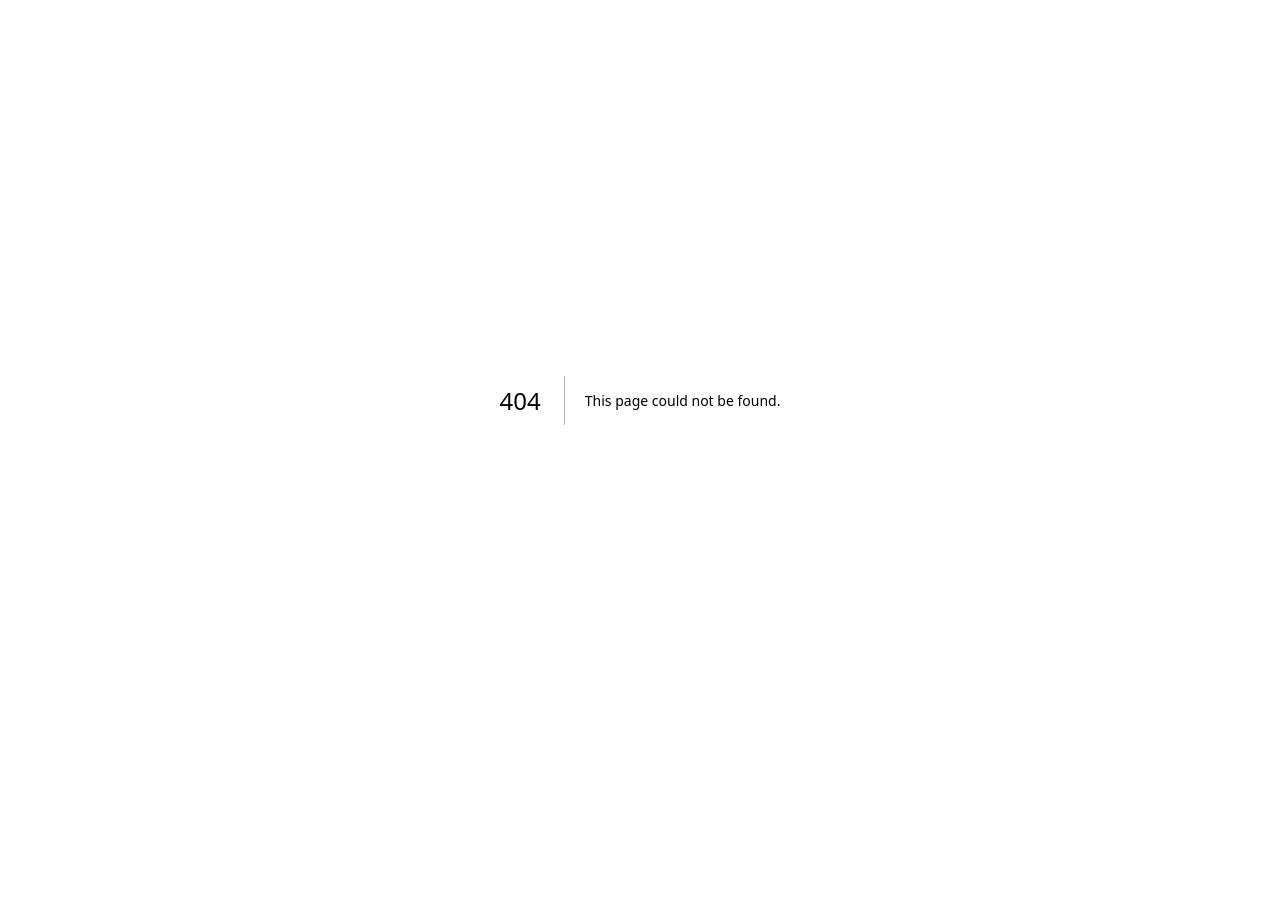
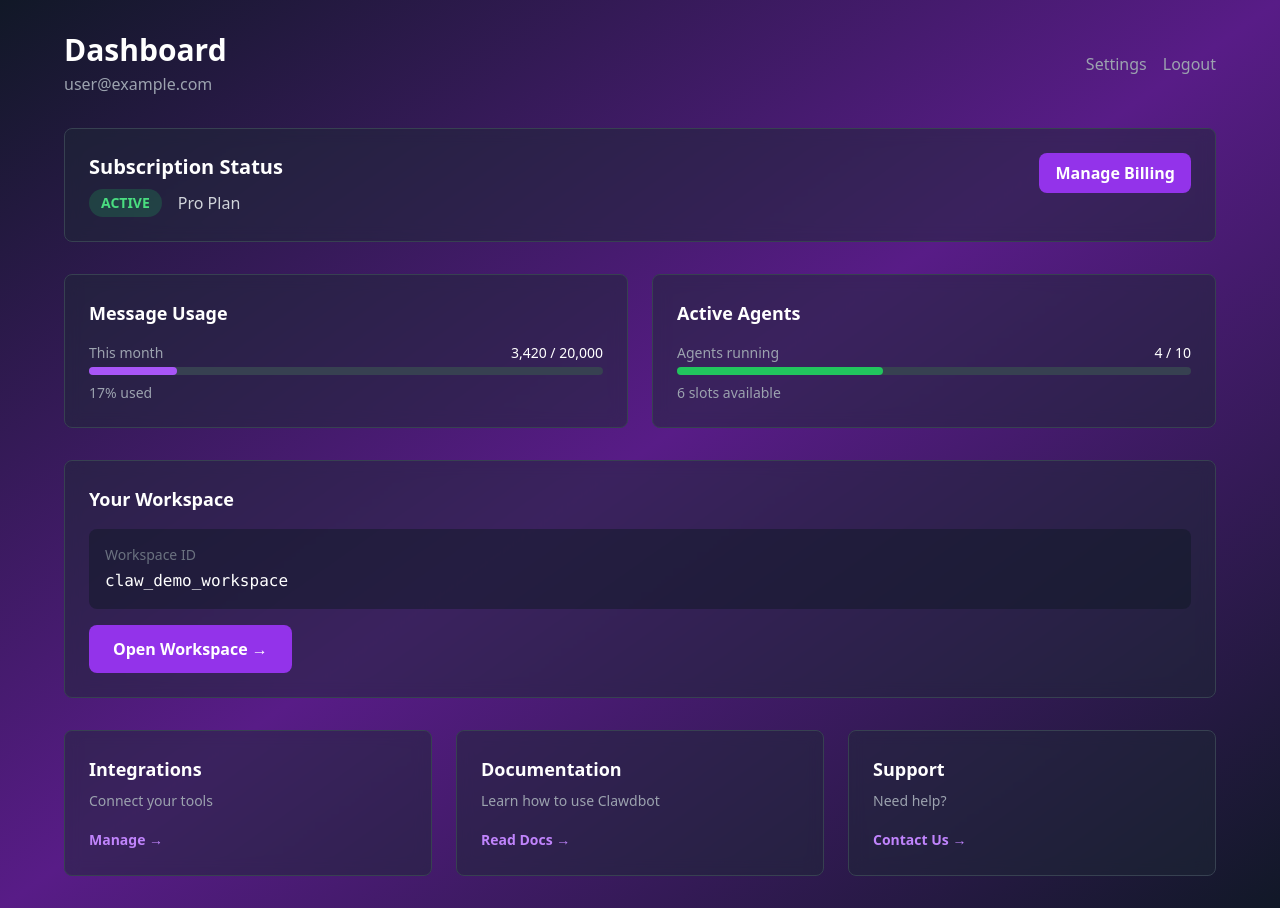
Before and after one commit to JunctionAI/clawdbot-dashboard, a Next.js app: page /dashboard in a window 1280 px wide. Before the commit this address had no page. Before the commit the page ends 800 px from the top, so only its background shows below. Built offline with nearby package versions, Linux system fonts and the light colour scheme.

Commit message:
Add customer dashboard with usage stats and workspace access

```diff
--- /dev/null
+++ b/app/api/customer/route.ts
@@ -0,0 +1,23 @@
+import { NextRequest, NextResponse } from 'next/server';
+
+// TODO: Implement proper authentication
+// For now, this returns mock data
+
+export async function GET(request: NextRequest) {
+  // TODO: Get customer ID from session/auth token
+  // TODO: Query backend API for customer data
+
+  // Mock response for now
+  return NextResponse.json({
+    email: 'user@example.com',
+    plan: 'Pro',
+    status: 'active',
+    workspaceId: 'claw_demo_workspace',
+    messagesUsed: 3420,
+    messagesLimit: 20000,
+    agentsUsed: 4,
+    agentsLimit: 10,
+    billingDate: '2026-03-01',
+    trialEndsAt: null
+  });
+}
--- /dev/null
+++ b/app/dashboard/page.tsx
@@ -0,0 +1,156 @@
+'use client';
+
+import { useEffect, useState } from 'react';
+
+export default function Dashboard() {
+  const [customer, setCustomer] = useState<any>(null);
+  const [loading, setLoading] = useState(true);
+
+  useEffect(() => {
+    // TODO: Get customer data from API
+    // For now, mock data
+    setTimeout(() => {
+      setCustomer({
+        email: 'user@example.com',
+        plan: 'Pro',
+        status: 'active',
+        workspaceId: 'claw_demo_workspace',
+        messagesUsed: 3420,
+        messagesLimit: 20000,
+        agentsUsed: 4,
+        agentsLimit: 10
+      });
+      setLoading(false);
+    }, 500);
+  }, []);
+
+  if (loading) {
+    return (
+      <div className="min-h-screen bg-gradient-to-br from-gray-900 via-purple-900 to-gray-900 flex items-center justify-center">
+        <div className="animate-spin rounded-full h-16 w-16 border-b-2 border-purple-500"></div>
+      </div>
+    );
+  }
+
+  return (
+    <div className="min-h-screen bg-gradient-to-br from-gray-900 via-purple-900 to-gray-900 p-8">
+      <div className="max-w-6xl mx-auto">
+        {/* Header */}
+        <div className="flex justify-between items-center mb-8">
+          <div>
+            <h1 className="text-3xl font-bold text-white">Dashboard</h1>
+            <p className="text-gray-400 mt-1">{customer.email}</p>
+          </div>
+          <div className="flex gap-4">
+            <a href="#" className="text-gray-400 hover:text-white">Settings</a>
+            <a href="#" className="text-gray-400 hover:text-white">Logout</a>
+          </div>
+        </div>
+
+        {/* Status Card */}
+        <div className="bg-gray-800/50 backdrop-blur p-6 rounded-lg border border-gray-700 mb-8">
+          <div className="flex justify-between items-start">
+            <div>
+              <h2 className="text-xl font-semibold text-white mb-2">Subscription Status</h2>
+              <div className="flex items-center gap-4">
+                <span className="inline-block px-3 py-1 bg-green-500/20 text-green-400 rounded-full text-sm font-semibold">
+                  {customer.status.toUpperCase()}
+                </span>
+                <span className="text-gray-300">{customer.plan} Plan</span>
+              </div>
+            </div>
+            <a
+              href="#"
+              className="bg-purple-600 hover:bg-purple-700 text-white px-4 py-2 rounded-lg font-semibold transition"
+            >
+              Manage Billing
+            </a>
+          </div>
+        </div>
+
+        {/* Usage Stats */}
+        <div className="grid md:grid-cols-2 gap-6 mb-8">
+          <div className="bg-gray-800/50 backdrop-blur p-6 rounded-lg border border-gray-700">
+            <h3 className="text-lg font-semibold text-white mb-4">Message Usage</h3>
+            <div className="mb-2">
+              <div className="flex justify-between text-sm mb-1">
+                <span className="text-gray-400">This month</span>
+                <span className="text-white">{customer.messagesUsed.toLocaleString()} / {customer.messagesLimit.toLocaleString()}</span>
+              </div>
+              <div className="w-full bg-gray-700 rounded-full h-2">
+                <div
+                  className="bg-purple-500 h-2 rounded-full"
+                  style={{ width: `${(customer.messagesUsed / customer.messagesLimit) * 100}%` }}
+                ></div>
+              </div>
+            </div>
+            <p className="text-sm text-gray-400 mt-2">
+              {Math.round((customer.messagesUsed / customer.messagesLimit) * 100)}% used
+            </p>
+          </div>
+
+          <div className="bg-gray-800/50 backdrop-blur p-6 rounded-lg border border-gray-700">
+            <h3 className="text-lg font-semibold text-white mb-4">Active Agents</h3>
+            <div className="mb-2">
+              <div className="flex justify-between text-sm mb-1">
+                <span className="text-gray-400">Agents running</span>
+                <span className="text-white">{customer.agentsUsed} / {customer.agentsLimit}</span>
+              </div>
+              <div className="w-full bg-gray-700 rounded-full h-2">
+                <div
+                  className="bg-green-500 h-2 rounded-full"
+                  style={{ width: `${(customer.agentsUsed / customer.agentsLimit) * 100}%` }}
+                ></div>
+              </div>
+            </div>
+            <p className="text-sm text-gray-400 mt-2">
+              {customer.agentsLimit - customer.agentsUsed} slots available
+            </p>
+          </div>
+        </div>
+
+        {/* Workspace Access */}
+        <div className="bg-gray-800/50 backdrop-blur p-6 rounded-lg border border-gray-700 mb-8">
+          <h3 className="text-lg font-semibold text-white mb-4">Your Workspace</h3>
+          <div className="bg-gray-900/50 p-4 rounded-lg mb-4">
+            <div className="text-sm text-gray-500 mb-1">Workspace ID</div>
+            <div className="text-white font-mono">{customer.workspaceId}</div>
+          </div>
+          <a
+            href={`https://app.setupclaw.com/${customer.workspaceId}`}
+            className="inline-block bg-purple-600 hover:bg-purple-700 text-white px-6 py-3 rounded-lg font-semibold transition"
+          >
+            Open Workspace →
+          </a>
+        </div>
+
+        {/* Quick Actions */}
+        <div className="grid md:grid-cols-3 gap-6">
+          <div className="bg-gray-800/50 backdrop-blur p-6 rounded-lg border border-gray-700">
+            <h3 className="text-lg font-semibold text-white mb-2">Integrations</h3>
+            <p className="text-gray-400 text-sm mb-4">Connect your tools</p>
+            <a href="#" className="text-purple-400 hover:text-purple-300 text-sm font-semibold">
+              Manage →
+            </a>
+          </div>
+
+          <div className="bg-gray-800/50 backdrop-blur p-6 rounded-lg border border-gray-700">
+            <h3 className="text-lg font-semibold text-white mb-2">Documentation</h3>
+            <p className="text-gray-400 text-sm mb-4">Learn how to use Clawdbot</p>
+            <a href="https://docs.setupclaw.com" className="text-purple-400 hover:text-purple-300 text-sm font-semibold">
+              Read Docs →
+            </a>
+          </div>
+
+          <div className="bg-gray-800/50 backdrop-blur p-6 rounded-lg border border-gray-700">
+            <h3 className="text-lg font-semibold text-white mb-2">Support</h3>
+            <p className="text-gray-400 text-sm mb-4">Need help?</p>
+            <a href="mailto:support@setupclaw.com" className="text-purple-400 hover:text-purple-300 text-sm font-semibold">
+              Contact Us →
+            </a>
+          </div>
+        </div>
+      </div>
+    </div>
+  );
+}
```
